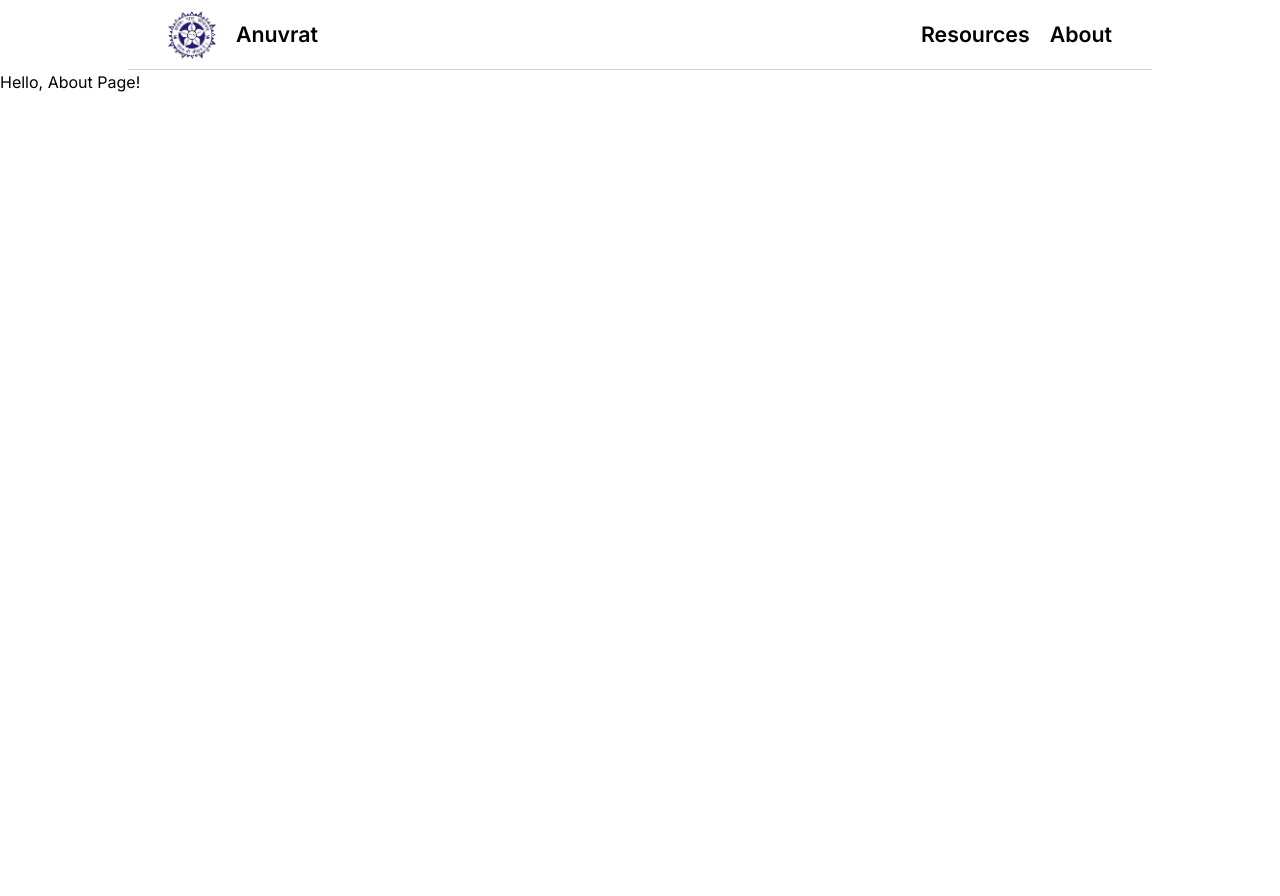
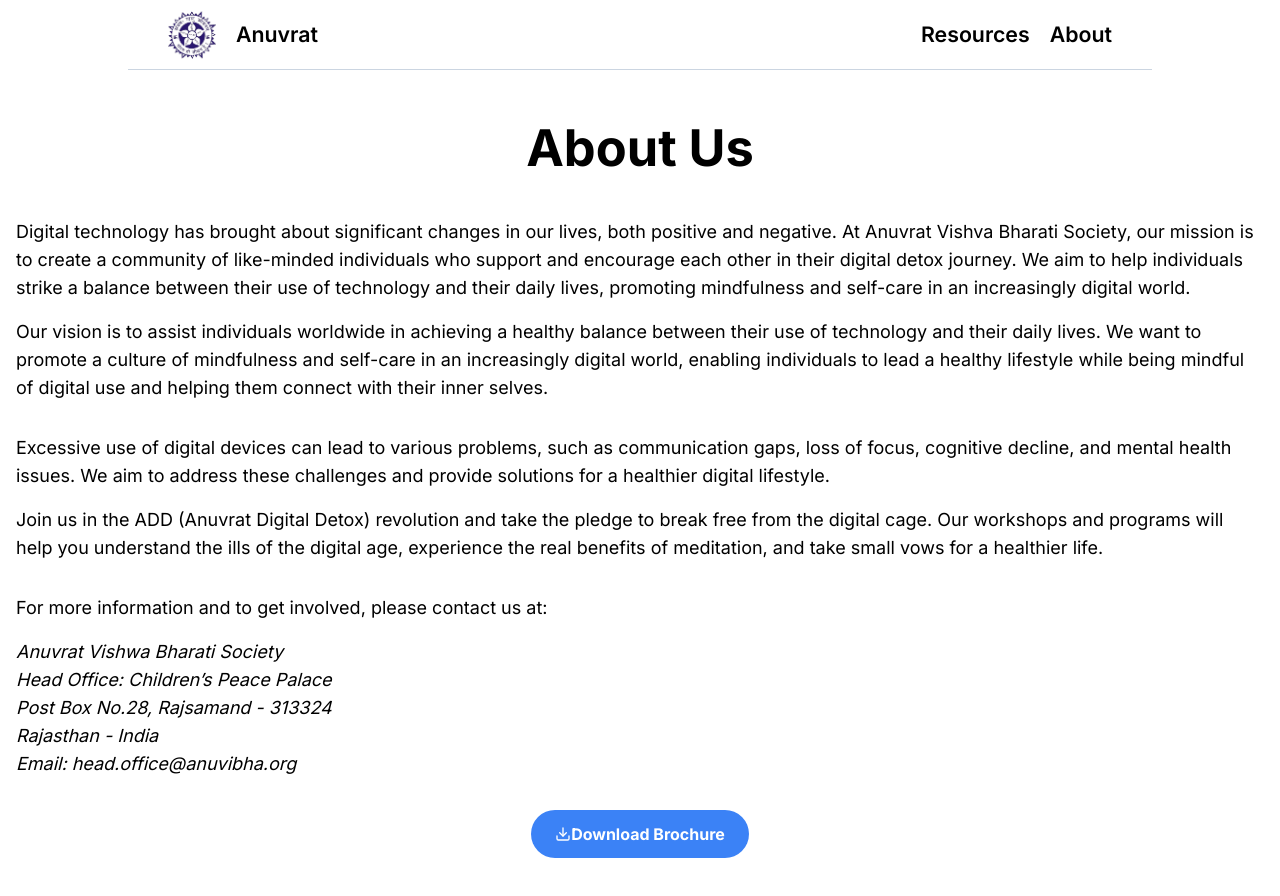
Before and after one commit to prag-man/ADD, a Next.js app: page /about in a window 1280 px wide. Before the commit the page ends 800 px from the top, so only its background shows below. Built offline with nearby package versions, Linux system fonts and the light colour scheme.

Commit message:
Added about us page

```diff
--- a/src/app/about/page.jsx
+++ b/src/app/about/page.jsx
@@ -1,3 +1,72 @@
-export default function Page() {
-    return <h1>Hello, About Page!</h1>
-  }
+import React from "react";
+import { FiDownload } from "react-icons/fi";
+
+const AboutPage = () => {
+  return (
+    <div className="py-10">
+      <div className="container mx-auto px-4">
+        <h1 className="text-4xl font-bold text-center mb-8">About Us</h1>
+        <div className="text-lg mb-8">
+          <p>
+            Digital technology has brought about significant changes in our
+            lives, both positive and negative. At Anuvrat Vishva Bharati
+            Society, our mission is to create a community of like-minded
+            individuals who support and encourage each other in their digital
+            detox journey. We aim to help individuals strike a balance between
+            their use of technology and their daily lives, promoting mindfulness
+            and self-care in an increasingly digital world.
+          </p>
+          <p className="mt-4">
+            Our vision is to assist individuals worldwide in achieving a healthy
+            balance between their use of technology and their daily lives. We
+            want to promote a culture of mindfulness and self-care in an
+            increasingly digital world, enabling individuals to lead a healthy
+            lifestyle while being mindful of digital use and helping them
+            connect with their inner selves.
+          </p>
+        </div>
+        <div className="text-lg mb-8">
+          <p>
+            Excessive use of digital devices can lead to various problems, such
+            as communication gaps, loss of focus, cognitive decline, and mental
+            health issues. We aim to address these challenges and provide
+            solutions for a healthier digital lifestyle.
+          </p>
+          <p className="mt-4">
+            Join us in the ADD (Anuvrat Digital Detox) revolution and take the
+            pledge to break free from the digital cage. Our workshops and
+            programs will help you understand the ills of the digital age,
+            experience the real benefits of meditation, and take small vows for
+            a healthier life.
+          </p>
+        </div>
+        <div className="text-lg mb-8">
+          <p>For more information and to get involved, please contact us at:</p>
+          <address className="mt-4">
+            Anuvrat Vishwa Bharati Society
+            <br />
+            Head Office: Children’s Peace Palace
+            <br />
+            Post Box No.28, Rajsamand - 313324
+            <br />
+            Rajasthan - India
+            <br />
+            Email: head.office@anuvibha.org
+          </address>
+        </div>
+        <div className="flex items-center justify-center">
+          <a
+            href="/Digital_Detox_Brochure.pdf"
+            className="bg-blue-500 hover:bg-blue-700 text-white font-bold py-3 px-6 rounded-full flex items-center space-x-2 focus:outline-none focus:shadow-outline"
+            download
+          >
+            <FiDownload />
+            Download Brochure
+          </a>
+        </div>
+      </div>
+    </div>
+  );
+};
+
+export default AboutPage;
--- a/src/styles/globals.css
+++ b/src/styles/globals.css
@@ -1,31 +1,3 @@
 @tailwind base;
 @tailwind components;
 @tailwind utilities;
-
-:root {
-}
-
-@media (prefers-color-scheme: dark) {
-  :root {
-  }
-}
-
-body {
-}
-@keyframes spin {
-  from {
-    transform: rotate(0deg);
-  }
-  to {
-    transform: rotate(360deg);
-  }
-}
-
-.wheel {
-  width: 100px;
-  height: 100px;
-  border: 16px solid transparent;
-  border-top-color: #ffcc00;
-  border-radius: 50%;
-  animation: spin 5s linear infinite;
-}
```
Also changed, not shown: 1 other file (tests, documents, lock files or other folders).
